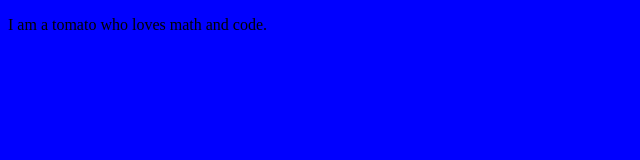
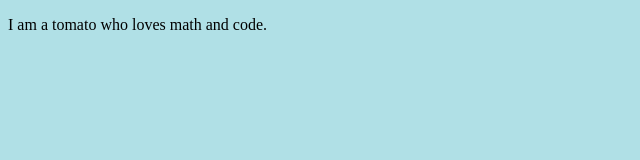
Before and after one commit to pypimo/pypimo.github.io, a plain HTML site: page index.html in a window 1280 px wide. Shown: the whole page, without its empty margins (0-640 px from the left). Drawn offline with Linux system fonts and the light colour scheme.

Commit message:
Update index.html

```diff
--- a/index.html
+++ b/index.html
@@ -6,7 +6,7 @@
 		<title> pypimo's blog </title>
 	</head>
 
-	<body style="background-color:blue;">
+	<body style="background-color:powderblue;">
 		<p>I am a tomato who loves math and code. </p>
 	</body>
 
```
